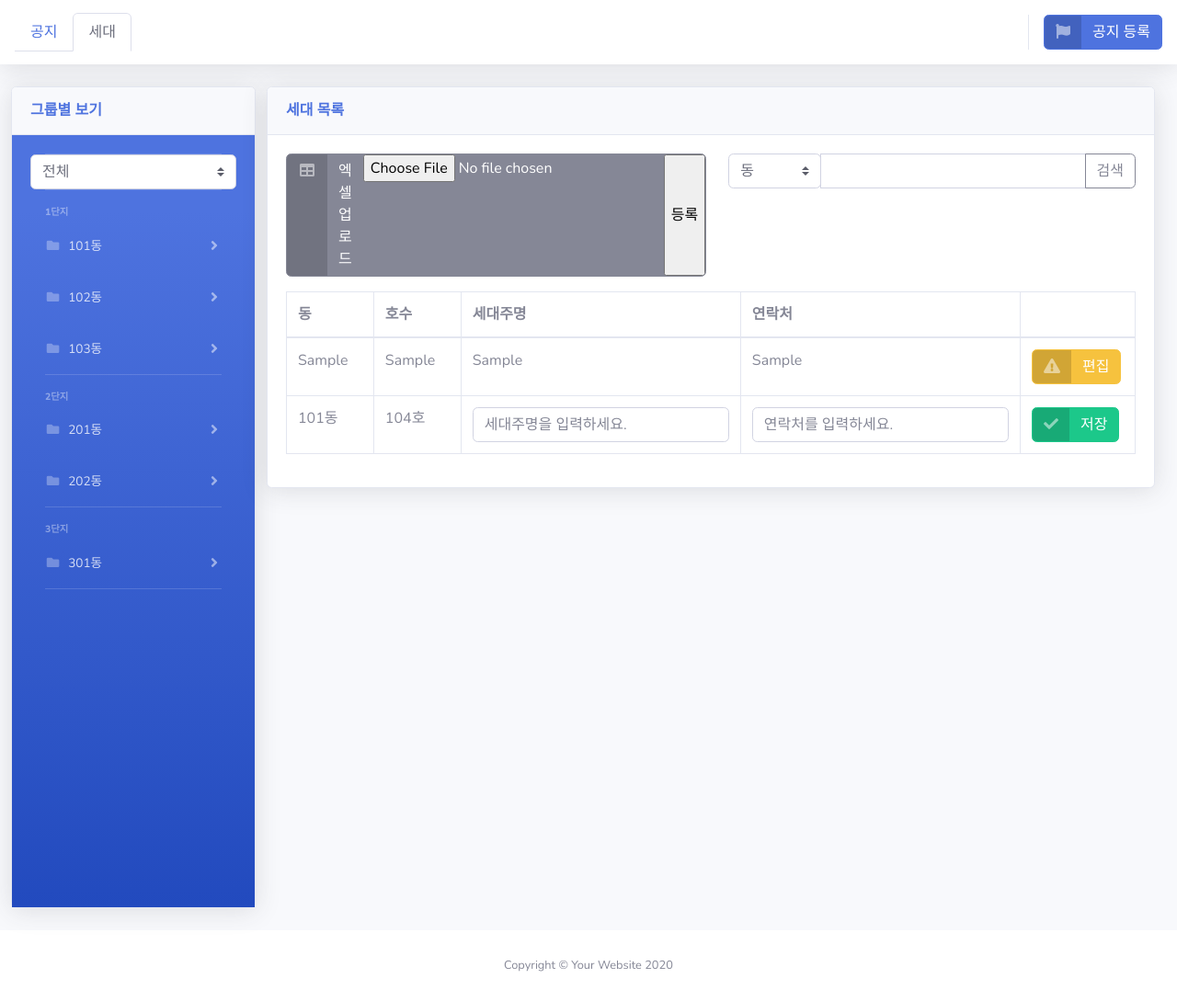
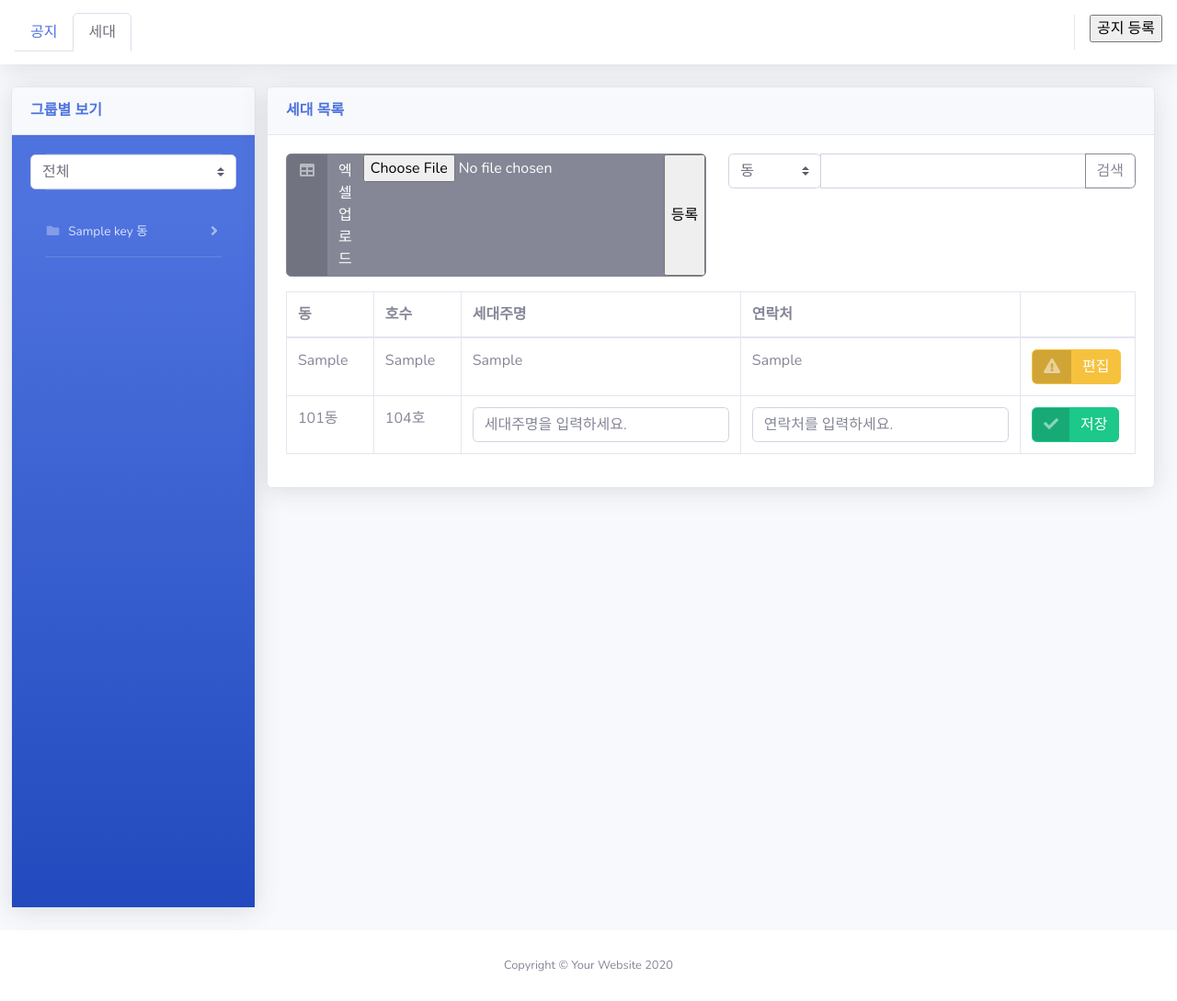
Before and after one commit to Emlqo/ysg, a Django app: template sms/templates/sms/index.html in a window 1280 px wide, after a click on "세대". Shown: the whole page at 92% size. Run offline with Django 3.2, Linux system fonts and the light colour scheme; the template is opened without the code that fills it: most values are stand-ins (such as "Sample title", 1, 10 or a date in 2020); some libraries are stand-ins or nearby versions.

Commit message:
2021-02-10  17 : 00 오손도손 제작 6일차
해결한것 :
 그룹화 db와 html 연동 완성 , 공지 발송 기능
HTML에  form 태그 2개 이상 사용해서 세션 ID값 유지

해야할것 :
그룹화 설계 완성 => 알림톡 보내는 로직 만들기
HTML에  form 태그 2개 이상 사용해서 세션 ID값 유지
 이미지 첨부, 포트 포워딩, aws 배포 기타 등등

```diff
--- a/sms/templates/sms/createNotice.html
+++ b/sms/templates/sms/createNotice.html
@@ -242,7 +242,7 @@
 									</div>
 									<div class="card-body">
 										<div class="mb-4">
-											<input type="text" id="notice_text"  value="{{ notice_text }}"  class="form-control" placeholder="내용을 입력해주세요." rows="5"></textarea>
+											<input type="text" id="notice_text"   name="notice_text" value="{{ notice_text }}"  class="form-control" placeholder="내용을 입력해주세요." rows="5">
 										</div>
 										<div class="row mb-4 text-center">
 											<div class="col">
--- a/sms/templates/sms/index.html
+++ b/sms/templates/sms/index.html
@@ -48,12 +48,16 @@
                         <div class="topbar-divider d-none d-sm-block"></div>
                         <!-- Nav Item - User Information -->
                         <li class="nav-item">
-                            <a href="../createNotice" class="btn btn-primary btn-icon-split">
-								<span class="icon text-white-50">
-									<i class="fas fa-flag"></i>
-								</span>
-								<span class="text">공지 등록</span>
-							</a>
+							<form action="{% url 'sms:createNotice' %}" method="get" >
+    						{% csrf_token %}
+<!--                            <a href="../createNotice" class="btn btn-primary btn-icon-split">-->
+<!--								<span class="icon text-white-50">-->
+<!--									<i class="fas fa-flag"></i>-->
+									<input id="insert_notice" type="submit" value="공지 등록" />
+<!--								</span>-->
+<!--								<span class="text">공지 등록</span>-->
+<!--							</a>-->
+							</form>
                         </li>
                     </ul>
                 </nav>
@@ -145,7 +149,7 @@
 												<select class="custom-select" name="group" id ="group">
 
 														<option value="전체">전체</option>
-													{% for i in group %}
+													{% for i in dong_list %}
 
 														<option value={{i}}>{{i}}</option>
 													{% endfor %}
@@ -157,133 +161,35 @@
 											<hr class="sidebar-divider">
 
 											<!-- Heading -->
-											<div class="sidebar-heading">
-												1단지
-											</div>
+<!--											<div class="sidebar-heading">-->
+<!--												1단지-->
+<!--											</div>-->
 
 											<!-- 101동 -->
+														{% for key, values in group_list %}
+
+
 											<li class="nav-item">
 												<a class="nav-link collapsed" href="#" data-toggle="collapse" data-target="#collapse_dong_101"
 													aria-expanded="true" aria-controls="collapse_dong_101">
 													<i class="fas fa-fw fa-folder"></i>
-													<span>101동</span>
+													<span>{{key}} 동</span>
 												</a>
-												<div id="collapse_dong_101" class="collapse" data-parent="#accordionSidebar">
+
+										   	{% for v in values %}
+																<div id="collapse_dong_101" class="collapse" data-parent="#accordionSidebar">
 													<div class="bg-white py-2 collapse-inner rounded">
-														<h6 class="collapse-header">101동</h6>
-														<a class="collapse-item" href="#">101호</a>
-														<a class="collapse-item" href="#">102호</a>
-														<a class="collapse-item" href="#">103호</a>
-														<a class="collapse-item" href="#">104호</a>
+
+														<a class="collapse-item" href="#">{{v}}</a>
+														<input type="checkbox" name={{v}} value={{v}} >
+
 													</div>
 												</div>
+													{% endfor %}
+
 											</li>
+											{% endfor %}
 
-											<!-- 102동 -->
-											<li class="nav-item">
-												<a class="nav-link collapsed" href="#" data-toggle="collapse" data-target="#collapse_dong_102"
-													aria-expanded="true" aria-controls="collapse_dong_102">
-													<i class="fas fa-fw fa-folder"></i>
-													<span>102동</span>
-												</a>
-												<div id="collapse_dong_102" class="collapse" data-parent="#accordionSidebar">
-													<div class="bg-white py-2 collapse-inner rounded">
-														<h6 class="collapse-header">102동</h6>
-														<a class="collapse-item" href="#">101호</a>
-														<a class="collapse-item" href="#">102호</a>
-														<a class="collapse-item" href="#">103호</a>
-														<a class="collapse-item" href="#">104호</a>
-													</div>
-												</div>
-											</li>
-
-											<!-- 103동 -->
-											<li class="nav-item">
-												<a class="nav-link collapsed" href="#" data-toggle="collapse" data-target="#collapse_dong_103"
-													aria-expanded="true" aria-controls="collapse_dong_103">
-													<i class="fas fa-fw fa-folder"></i>
-													<span>103동</span>
-												</a>
-												<div id="collapse_dong_103" class="collapse" data-parent="#accordionSidebar">
-													<div class="bg-white py-2 collapse-inner rounded">
-														<h6 class="collapse-header">103동</h6>
-														<a class="collapse-item" href="#">101호</a>
-														<a class="collapse-item" href="#">102호</a>
-														<a class="collapse-item" href="#">103호</a>
-														<a class="collapse-item" href="#">104호</a>
-													</div>
-												</div>
-											</li>
-
-											<!-- Divider -->
-											<hr class="sidebar-divider">
-
-											<!-- Heading -->
-											<div class="sidebar-heading">
-												2단지
-											</div>
-
-											<!-- 201동 -->
-											<li class="nav-item">
-												<a class="nav-link collapsed" href="#" data-toggle="collapse" data-target="#collapse_dong_201"
-													aria-expanded="true" aria-controls="collapse_dong_201">
-													<i class="fas fa-fw fa-folder"></i>
-													<span>201동</span>
-												</a>
-												<div id="collapse_dong_201" class="collapse" data-parent="#accordionSidebar">
-													<div class="bg-white py-2 collapse-inner rounded">
-														<h6 class="collapse-header">201동</h6>
-														<a class="collapse-item" href="#">101호</a>
-														<a class="collapse-item" href="#">102호</a>
-														<a class="collapse-item" href="#">103호</a>
-														<a class="collapse-item" href="#">104호</a>
-													</div>
-												</div>
-											</li>
-
-											<!-- 202동 -->
-											<li class="nav-item">
-												<a class="nav-link collapsed" href="#" data-toggle="collapse" data-target="#collapse_dong_202"
-													aria-expanded="true" aria-controls="collapse_dong_202">
-													<i class="fas fa-fw fa-folder"></i>
-													<span>202동</span>
-												</a>
-												<div id="collapse_dong_202" class="collapse" data-parent="#accordionSidebar">
-													<div class="bg-white py-2 collapse-inner rounded">
-														<h6 class="collapse-header">202동</h6>
-														<a class="collapse-item" href="#">101호</a>
-														<a class="collapse-item" href="#">102호</a>
-														<a class="collapse-item" href="#">103호</a>
-														<a class="collapse-item" href="#">104호</a>
-													</div>
-												</div>
-											</li>
-
-											<!-- Divider -->
-											<hr class="sidebar-divider">
-
-											<!-- Heading -->
-											<div class="sidebar-heading">
-												3단지
-											</div>
-
-											<!-- 301동 -->
-											<li class="nav-item">
-												<a class="nav-link collapsed" href="#" data-toggle="collapse" data-target="#collapse_dong_301"
-													aria-expanded="true" aria-controls="collapse_dong_301">
-													<i class="fas fa-fw fa-folder"></i>
-													<span>301동</span>
-												</a>
-												<div id="collapse_dong_301" class="collapse" data-parent="#accordionSidebar">
-													<div class="bg-white py-2 collapse-inner rounded">
-														<h6 class="collapse-header">301동</h6>
-														<a class="collapse-item" href="#">101호</a>
-														<a class="collapse-item" href="#">102호</a>
-														<a class="collapse-item" href="#">103호</a>
-														<a class="collapse-item" href="#">104호</a>
-													</div>
-												</div>
-											</li>
 
 											<!-- Divider -->
 											<hr class="sidebar-divider">
--- a/sms/urls.py
+++ b/sms/urls.py
@@ -14,6 +14,7 @@ urlpatterns = [
     path('register_submit/', views.register_submit, name='register_submit'),
     path('upload/', views.upload, name='upload'),
     path('createNotice/', views.createNotice, name='createNotice'),
+    path('insert_notice/', views.insert_notice, name='insert_notice'),
 
 
 ]
```
Also changed, not shown: sms/func/katalk_send.py (+4 -4 lines), sms/views.py (+73 -63 lines), db.sqlite3.
